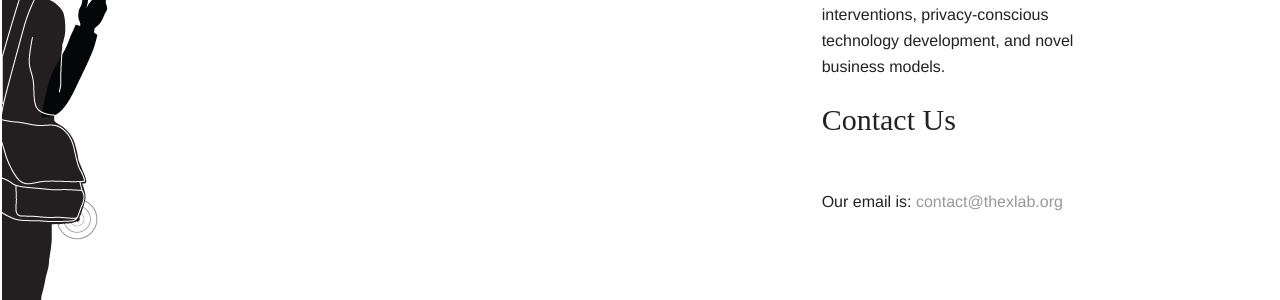
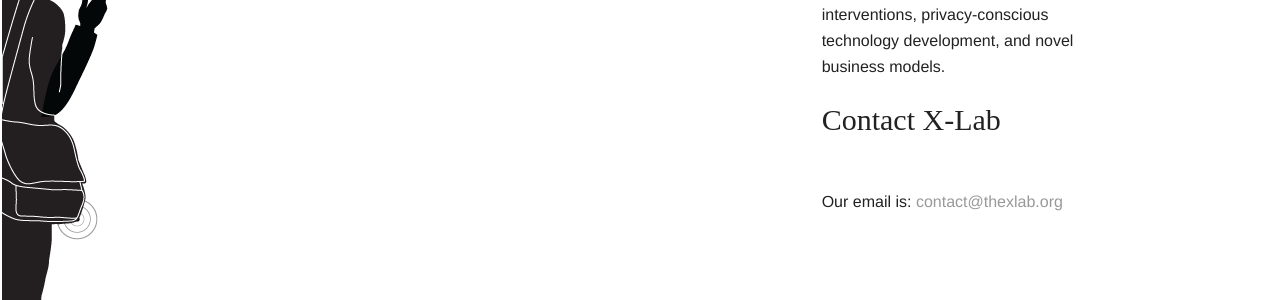
Before and after one commit to xlabrocks/X-Lab-Site, a Jekyll site: the page built from x-lab.org/forms/index.md, in a window 1280 px wide. Shown: the part 470-770 px from the top of the page. Built offline with Jekyll 4.4.1, drawn with Linux system fonts in a browser that asks for light colours; nearby versions of some CDN libraries; some web fonts are replaced; library files that are not in the unit come from our copies.

Commit message:
Update right-aside.html

```diff
--- a/x-lab.org/_includes/right-aside.html
+++ b/x-lab.org/_includes/right-aside.html
@@ -2,7 +2,7 @@
   <div class="block">
 
      <p>X-Lab anticipates the disruptions and dystopian outcomes of different tech policy decisions and aims to help humanity change course – through innovative policy interventions, privacy-conscious technology development, and novel business models.</p>
-    <h2>Contact Us</h2>
+    <h2>Contact X-Lab</h2>
     <div class="content">
       <p></p>
          <p>Our email is: <a href="mailto:contact@thexlab.org">contact@thexlab.org</a></p>
```
